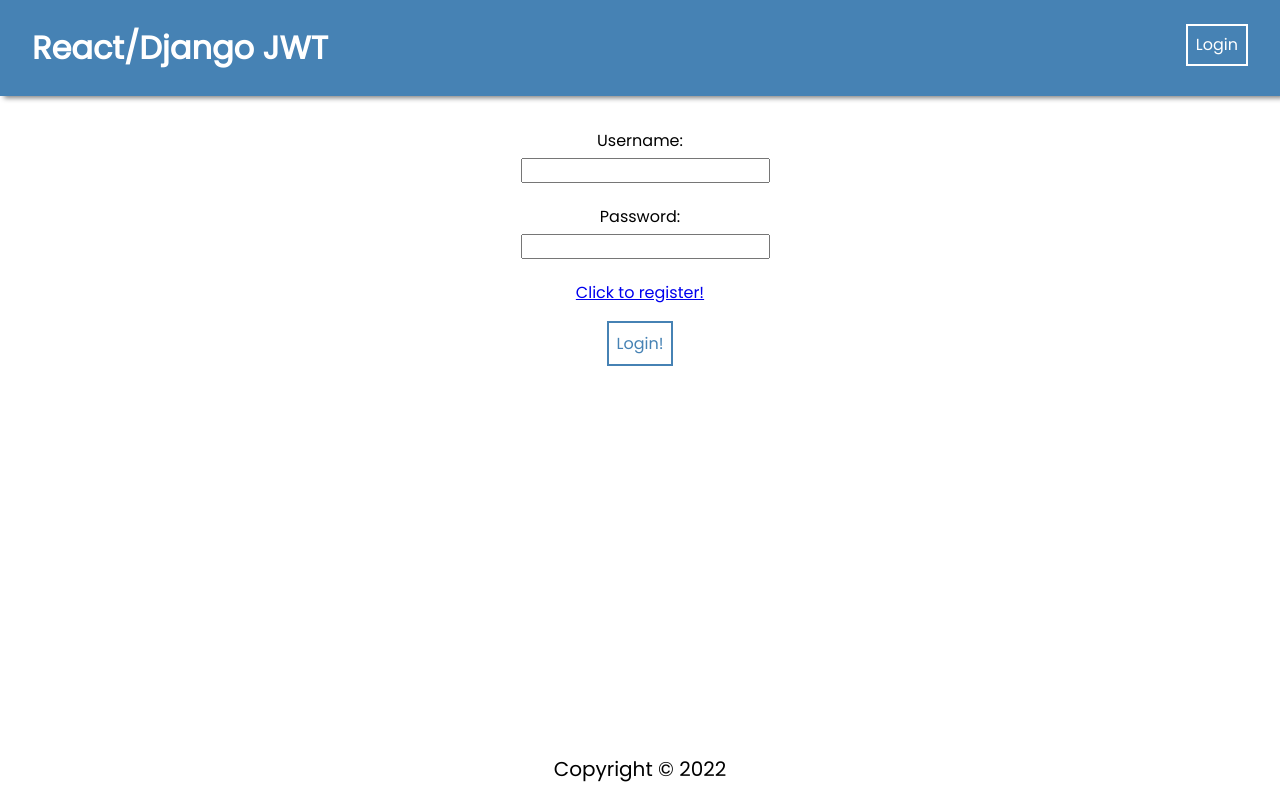
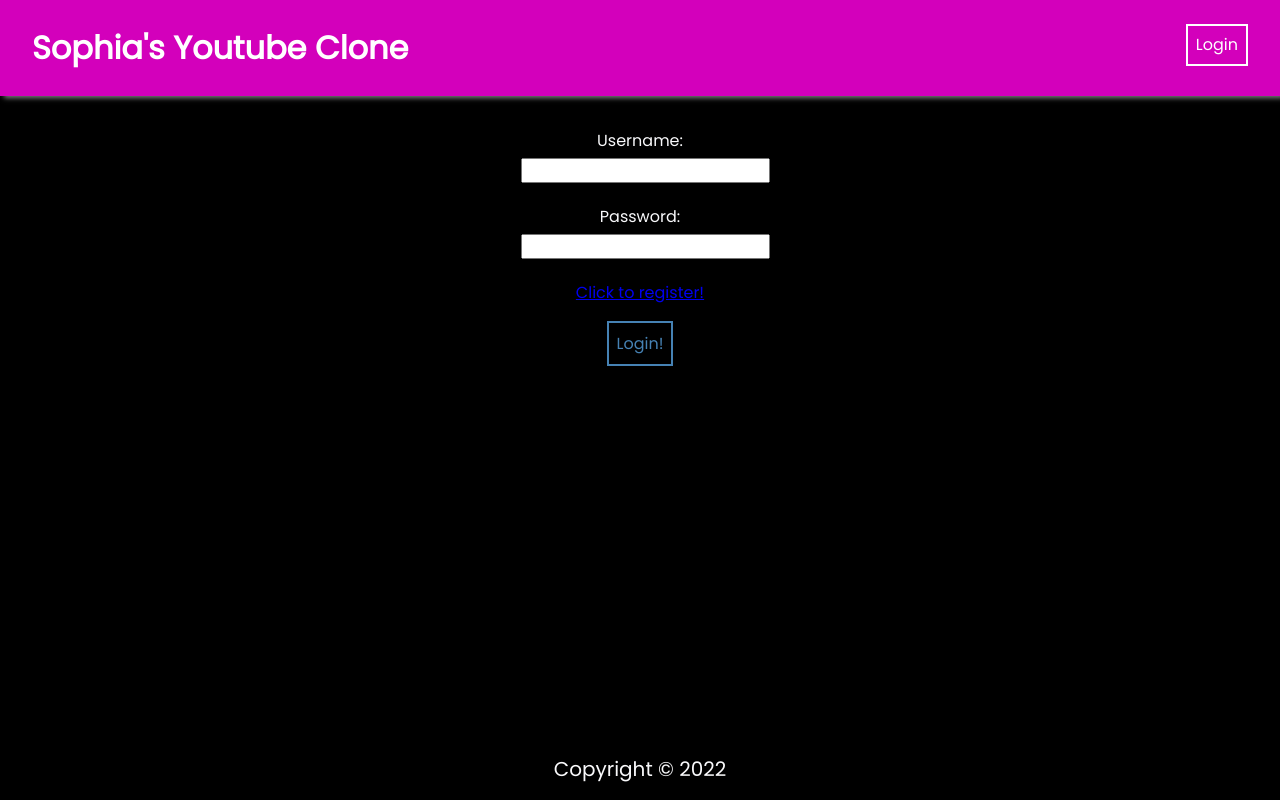
Before and after one commit to sophiaalexis1/Youtube-Frontend, a React (Create React App) app in the folder frontend/: page /login in a window 1280 px wide. Built offline with nearby package versions, Linux system fonts and the light colour scheme.

Commit message:
created and stylized navigation bar

```diff
--- a/frontend/src/App.css
+++ b/frontend/src/App.css
@@ -56,3 +56,8 @@
   padding: 3px 7px;
   font-size: 17px;
 }
+
+body{
+  background-color: black;
+  color:rgb(249, 249, 251);
+}
--- a/frontend/src/components/NavBar/NavBar.css
+++ b/frontend/src/components/NavBar/NavBar.css
@@ -9,7 +9,7 @@
 }
 
 .navBar {
-  background: steelblue;
+  background: rgb(211, 0, 187);
   box-shadow: 4px 2px 5px gray;
   color: white;
   margin-bottom: 2rem;
--- a/frontend/src/components/NavBar/NavBar.jsx
+++ b/frontend/src/components/NavBar/NavBar.jsx
@@ -12,7 +12,7 @@
       <ul>
         <li className="brand">
           <Link to="/" style={{ textDecoration: "none", color: "white" }}>
-            <b>React/Django JWT</b>
+            <b>Sophia's Youtube Clone</b>
           </Link>
         </li>
         <li>
```
